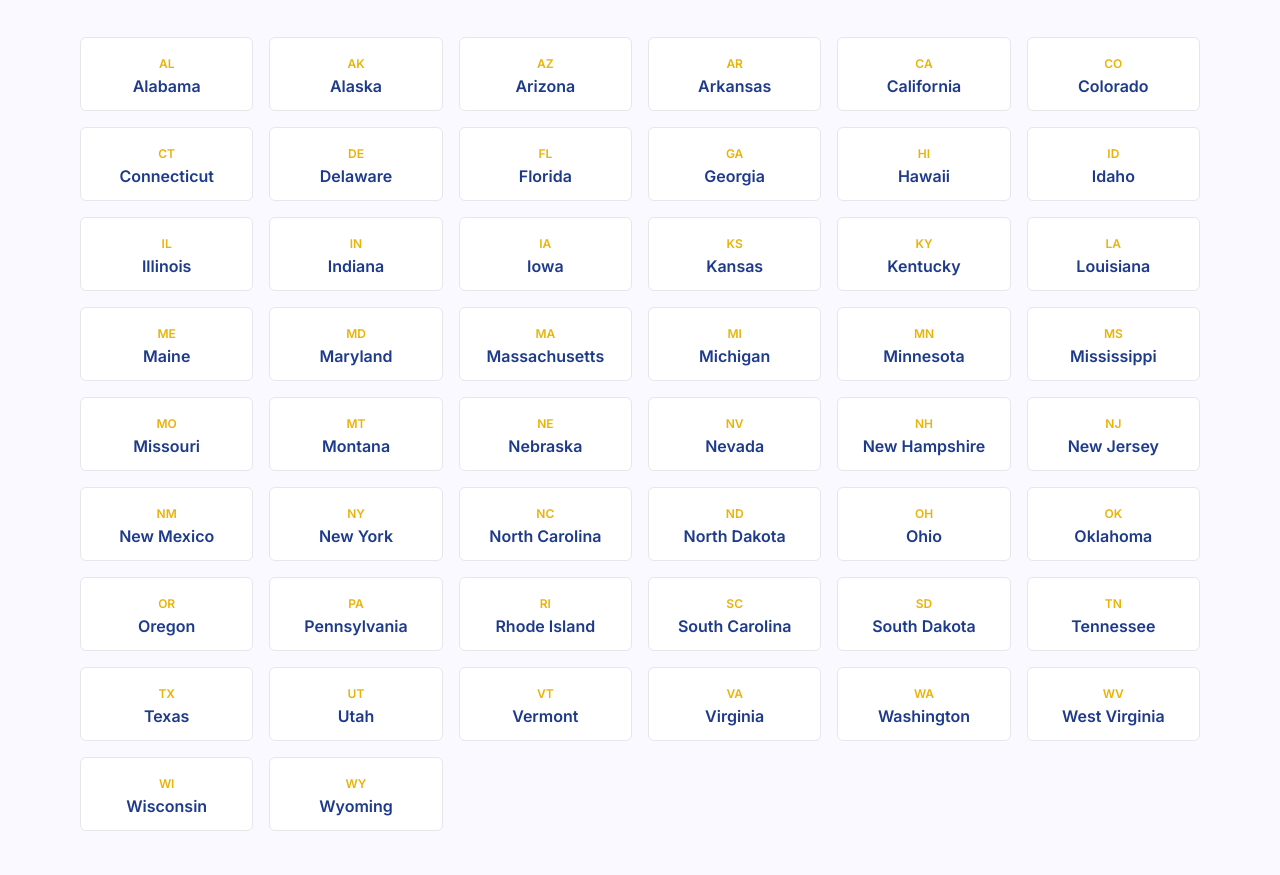
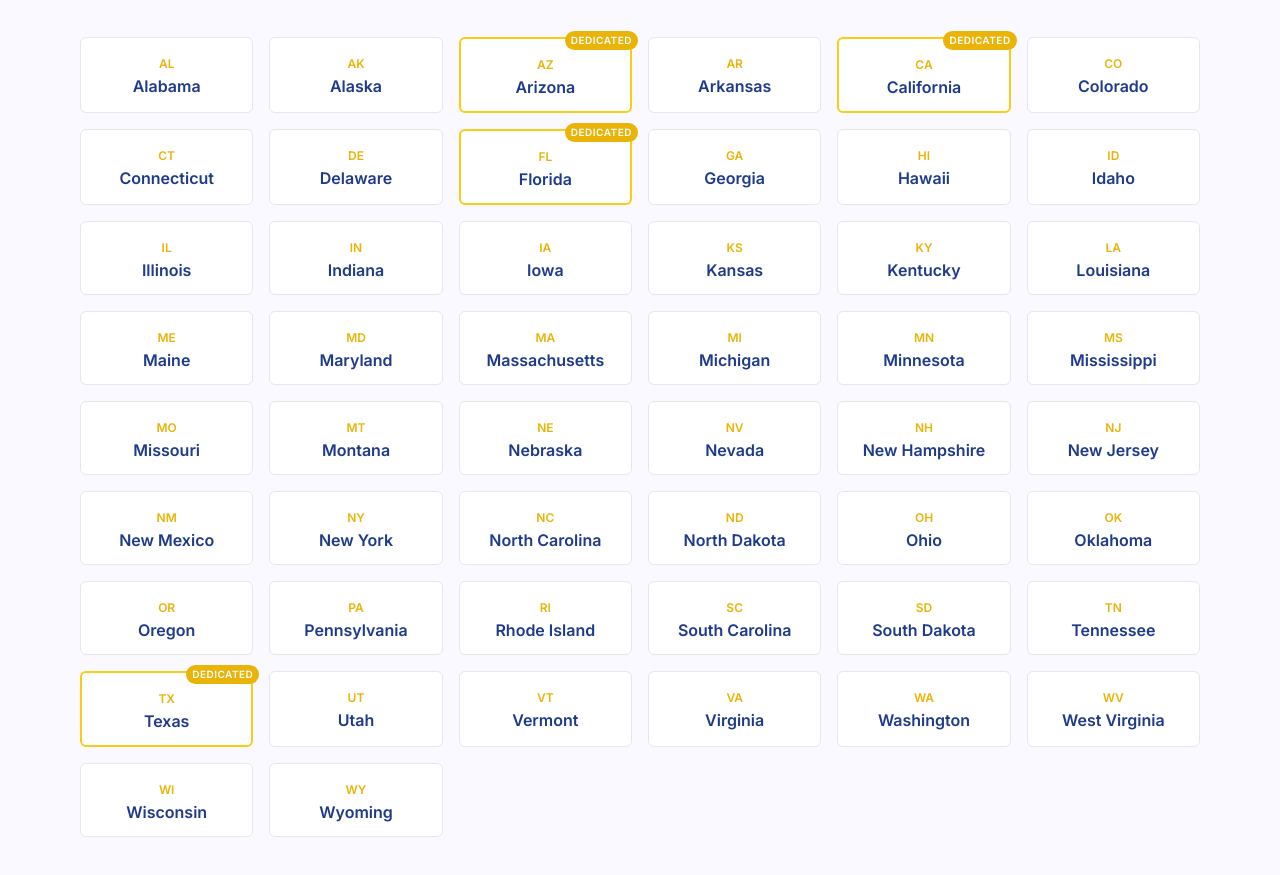
Before and after one commit to MCERQUA/mobiledetailinsurance.com, a website: page coverage-by-state.html in a window 1280 px wide. Shown: the part 920-1795 px from the top of the page. Drawn offline with nearby package versions, Linux system fonts and the light colour scheme.

Commit message:
auto-save: coverage-by-state.html

```diff
--- a/coverage-by-state.html
+++ b/coverage-by-state.html
@@ -319,7 +319,8 @@
                     <span style="font-weight: 700; font-size: 0.75rem; color: #EAB308;">AK</span>
                     <span style="display: block; font-weight: 600; color: #1E3A8A;">Alaska</span>
                 </a>
-                <a href="#state-AZ" class="block bg-white border border-gray-200 rounded-md px-3 py-3 text-center hover:bg-yellow-50 hover:border-yellow-400 transition-colors" style="text-decoration: none; color: #1E3A8A;">
+                <a href="states/arizona.html" class="block bg-white border-2 border-yellow-400 rounded-md px-3 py-3 text-center hover:bg-yellow-50 transition-colors relative" style="text-decoration: none; color: #1E3A8A;">
+                    <span style="position: absolute; top: -8px; right: -8px; background-color: #EAB308; color: white; font-size: 0.625rem; padding: 2px 6px; border-radius: 9999px; font-weight: 700; letter-spacing: 0.05em;">DEDICATED</span>
                     <span style="font-weight: 700; font-size: 0.75rem; color: #EAB308;">AZ</span>
                     <span style="display: block; font-weight: 600; color: #1E3A8A;">Arizona</span>
                 </a>
@@ -327,7 +328,8 @@
                     <span style="font-weight: 700; font-size: 0.75rem; color: #EAB308;">AR</span>
                     <span style="display: block; font-weight: 600; color: #1E3A8A;">Arkansas</span>
                 </a>
-                <a href="#state-CA" class="block bg-white border border-gray-200 rounded-md px-3 py-3 text-center hover:bg-yellow-50 hover:border-yellow-400 transition-colors" style="text-decoration: none; color: #1E3A8A;">
+                <a href="states/california.html" class="block bg-white border-2 border-yellow-400 rounded-md px-3 py-3 text-center hover:bg-yellow-50 transition-colors relative" style="text-decoration: none; color: #1E3A8A;">
+                    <span style="position: absolute; top: -8px; right: -8px; background-color: #EAB308; color: white; font-size: 0.625rem; padding: 2px 6px; border-radius: 9999px; font-weight: 700; letter-spacing: 0.05em;">DEDICATED</span>
                     <span style="font-weight: 700; font-size: 0.75rem; color: #EAB308;">CA</span>
                     <span style="display: block; font-weight: 600; color: #1E3A8A;">California</span>
                 </a>
@@ -343,7 +345,8 @@
                     <span style="font-weight: 700; font-size: 0.75rem; color: #EAB308;">DE</span>
                     <span style="display: block; font-weight: 600; color: #1E3A8A;">Delaware</span>
                 </a>
-                <a href="#state-FL" class="block bg-white border border-gray-200 rounded-md px-3 py-3 text-center hover:bg-yellow-50 hover:border-yellow-400 transition-colors" style="text-decoration: none; color: #1E3A8A;">
+                <a href="states/florida.html" class="block bg-white border-2 border-yellow-400 rounded-md px-3 py-3 text-center hover:bg-yellow-50 transition-colors relative" style="text-decoration: none; color: #1E3A8A;">
+                    <span style="position: absolute; top: -8px; right: -8px; background-color: #EAB308; color: white; font-size: 0.625rem; padding: 2px 6px; border-radius: 9999px; font-weight: 700; letter-spacing: 0.05em;">DEDICATED</span>
                     <span style="font-weight: 700; font-size: 0.75rem; color: #EAB308;">FL</span>
                     <span style="display: block; font-weight: 600; color: #1E3A8A;">Florida</span>
                 </a>
@@ -479,7 +482,8 @@
                     <span style="font-weight: 700; font-size: 0.75rem; color: #EAB308;">TN</span>
                     <span style="display: block; font-weight: 600; color: #1E3A8A;">Tennessee</span>
                 </a>
-                <a href="#state-TX" class="block bg-white border border-gray-200 rounded-md px-3 py-3 text-center hover:bg-yellow-50 hover:border-yellow-400 transition-colors" style="text-decoration: none; color: #1E3A8A;">
+                <a href="states/texas.html" class="block bg-white border-2 border-yellow-400 rounded-md px-3 py-3 text-center hover:bg-yellow-50 transition-colors relative" style="text-decoration: none; color: #1E3A8A;">
+                    <span style="position: absolute; top: -8px; right: -8px; background-color: #EAB308; color: white; font-size: 0.625rem; padding: 2px 6px; border-radius: 9999px; font-weight: 700; letter-spacing: 0.05em;">DEDICATED</span>
                     <span style="font-weight: 700; font-size: 0.75rem; color: #EAB308;">TX</span>
                     <span style="display: block; font-weight: 600; color: #1E3A8A;">Texas</span>
                 </a>
```
